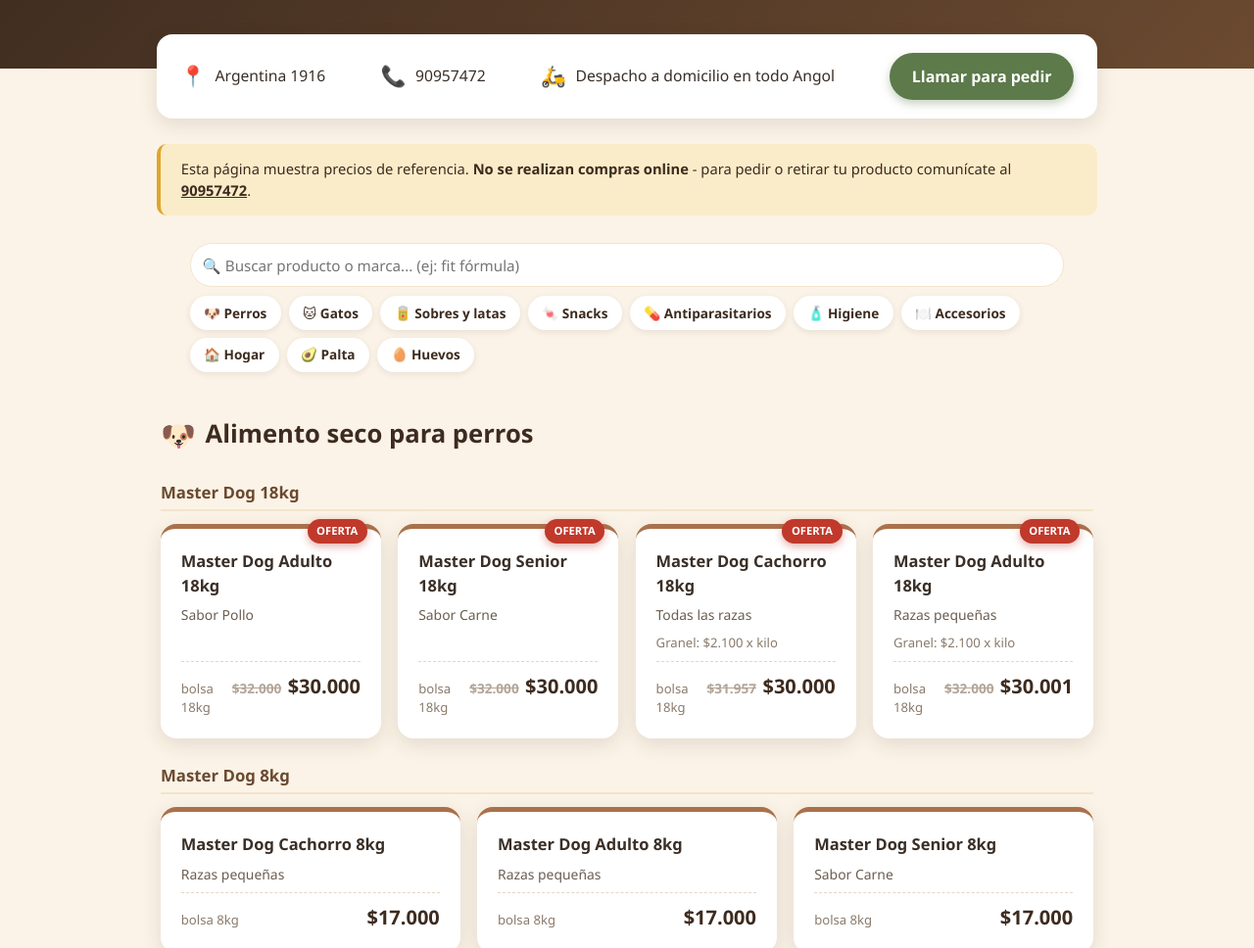
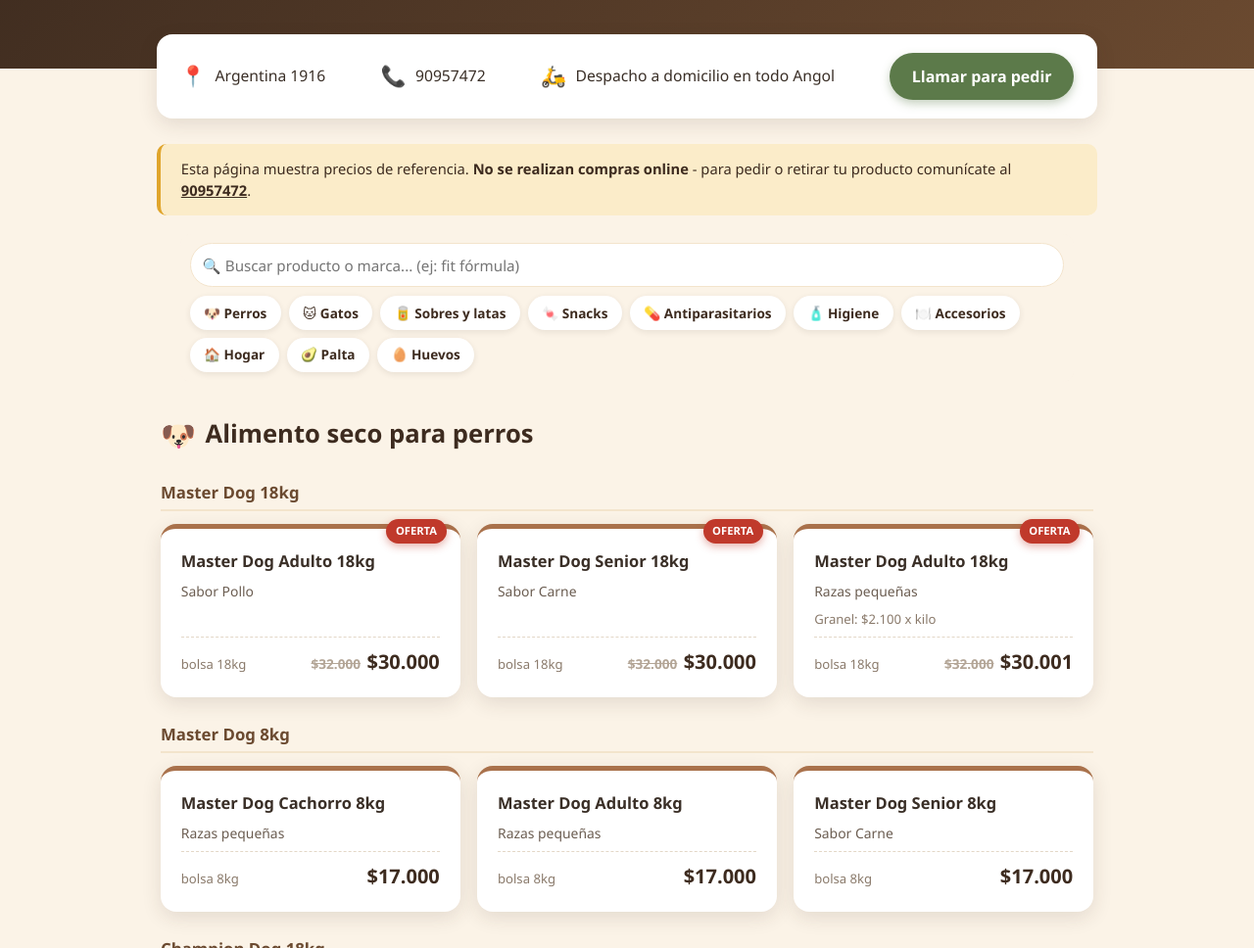
Before and after one commit to benjitabrioli-max/petfoodangol, a plain HTML site: page index.html in a window 1280 px wide. Shown: the part 132-1100 px from the top of the page at 98% size. Drawn offline with Linux system fonts and the light colour scheme.

Commit message:
Ocultar producto: Master Dog Cachorro 18kg (panel admin, Benji)

```diff
--- a/index.html
+++ b/index.html
@@ -431,16 +431,6 @@
       <div class="price-row">
         <span class="unit">bolsa 18kg</span>
         <span><span class="old-price">$32.000</span><span class="price">$30.000</span></span>
-      </div>
-    </div>
-    <div class="card">
-      <div class="oferta-badge">OFERTA</div>
-      <div class="name">Master Dog Cachorro 18kg</div>
-      <div class="desc">Todas las razas</div>
-      <div class="extra">Granel: $2.100 x kilo</div>
-      <div class="price-row">
-        <span class="unit">bolsa 18kg</span>
-        <span><span class="old-price">$31.957</span><span class="price">$30.000</span></span>
       </div>
     </div>
     <div class="card">
```
